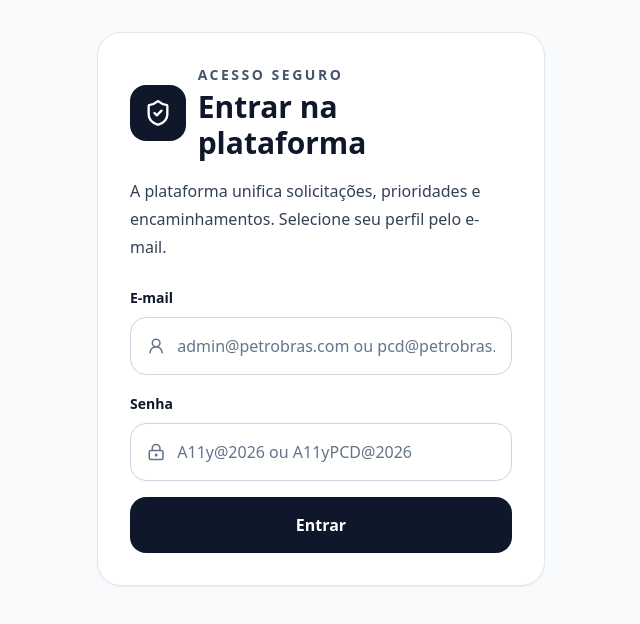
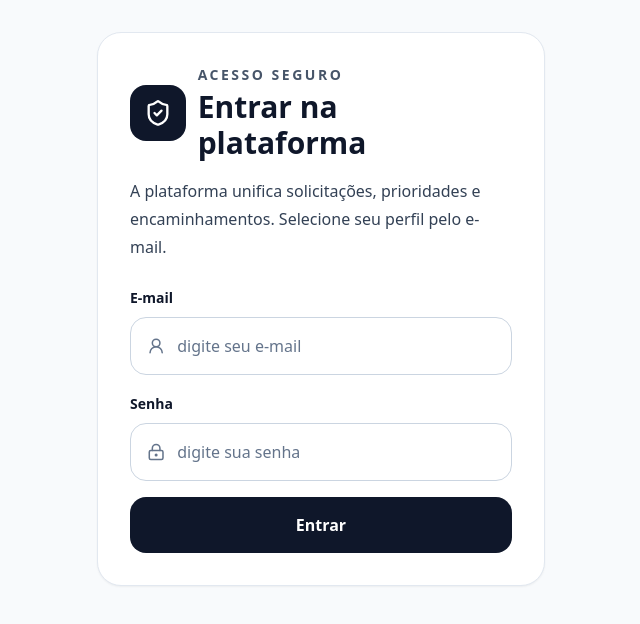
Before and after one commit to Cat1hh/acessibilidade, a React (Vite) app: page / in a window 1280 px wide. Shown: the top 624 px of the page, without its empty margins (319-959 px from the left). Built offline with nearby package versions, Linux system fonts and the light colour scheme.

Commit message:
Add files via upload

```diff
--- a/LoginScreen.jsx
+++ b/LoginScreen.jsx
@@ -73,7 +73,7 @@ export default function LoginScreen({ onLogin }) {
                   value={email}
                   onChange={(event) => setEmail(event.target.value)}
                   className="w-full bg-transparent text-base text-slate-900 outline-none placeholder:text-slate-500"
-                  placeholder="admin@petrobras.com ou pcd@petrobras.com"
+                  placeholder="digite seu e-mail"
                   autoComplete="email"
                 />
               </div>
@@ -88,7 +88,7 @@ export default function LoginScreen({ onLogin }) {
                   value={password}
                   onChange={(event) => setPassword(event.target.value)}
                   className="w-full bg-transparent text-base text-slate-900 outline-none placeholder:text-slate-500"
-                  placeholder="A11y@2026 ou A11yPCD@2026"
+                  placeholder="digite sua senha"
                   autoComplete="current-password"
                 />
               </div>
```
